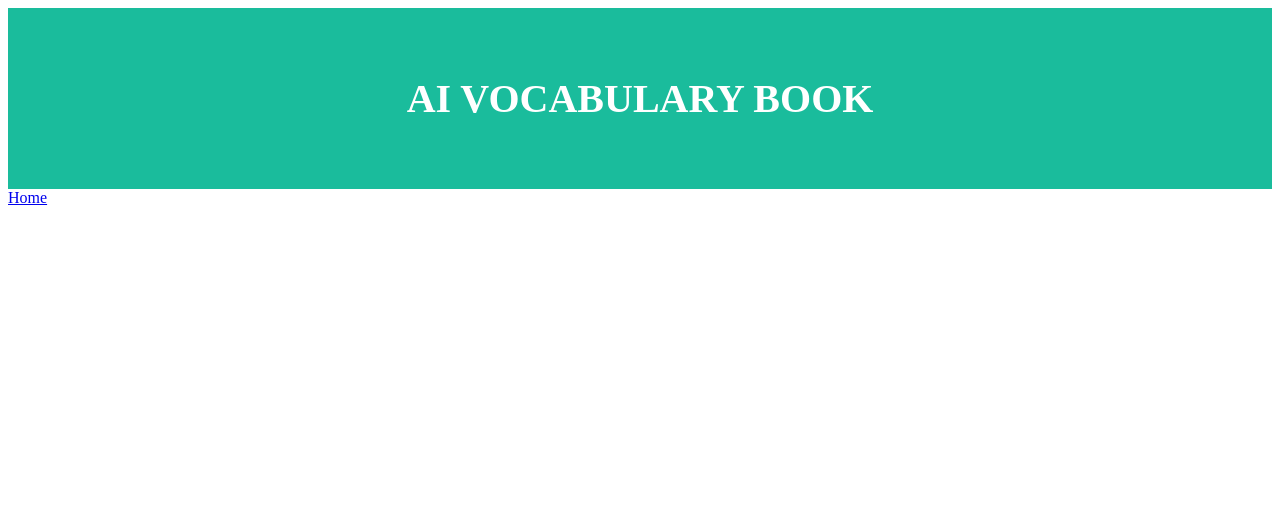
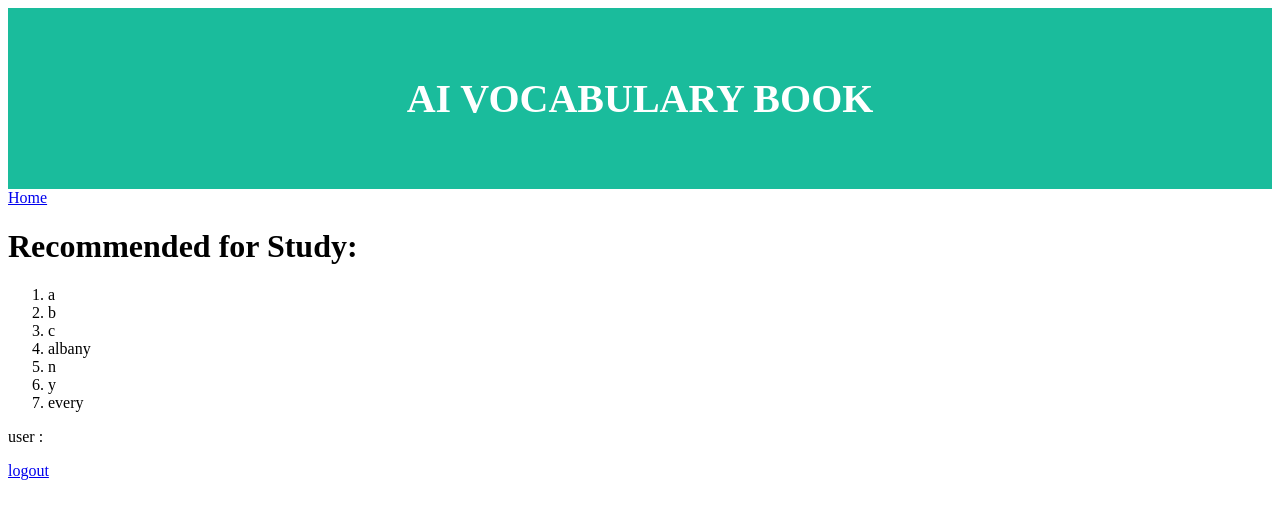
Before and after one commit to jaeyoung0909/AI-vocabulary-book, a Django app: page /update/recommendedWords/ in a window 1280 px wide. Shown: the top 519 px of the page. Run offline with Django 3.2, Linux system fonts and the light colour scheme; data comes from the database, SQL or seed files in the repository; both versions use the stored data as it was after the commit.

Commit message:
Users can see recommnded words list. Threshold is 50%.

```diff
--- a/AI-voc/AI_voc/AI_voc_app/templates/recommendations.html
+++ b/AI-voc/AI_voc/AI_voc_app/templates/recommendations.html
@@ -6,4 +6,23 @@
 
 {% block content %}
     <a href="/">Home</a>
+
+    <h1>Recommended for Study:</h1>
+
+    {% if userRecommendedWords.count == 0 %}
+        <p>No words to recommend.</p>
+    {% else %}
+        <ol type="1">
+        {% for uRWord in userRecommendedWords %}
+            <li>{{ uRWord.word.word }}</li>
+        {% endfor %}
+        </ol>
+    {% endif %}
+
+    <p>
+        <p>
+            user : {{ user.username }}
+        </p>
+        <a href="{% url 'logout' %}">logout</a>
+    </p>
 {% endblock %}
--- a/AI-voc/AI_voc/AI_voc_app/views.py
+++ b/AI-voc/AI_voc/AI_voc_app/views.py
@@ -48,5 +48,7 @@ def updateUserAbility (request):
                 print("something wrong")
     return render(request, 'home.html')
 
-def recommendedWords(request):
-    return render(request, 'recommendations.html')
+def recommendedWords (request):
+    user = User.objects.all().last()
+    userRecommendedWords = Ability.objects.filter(user=user, ability__lte=0.5)
+    return render(request, 'recommendations.html', {'userRecommendedWords':userRecommendedWords})
```
Also changed, not shown: AI-voc/AI_voc/db.sqlite3.
